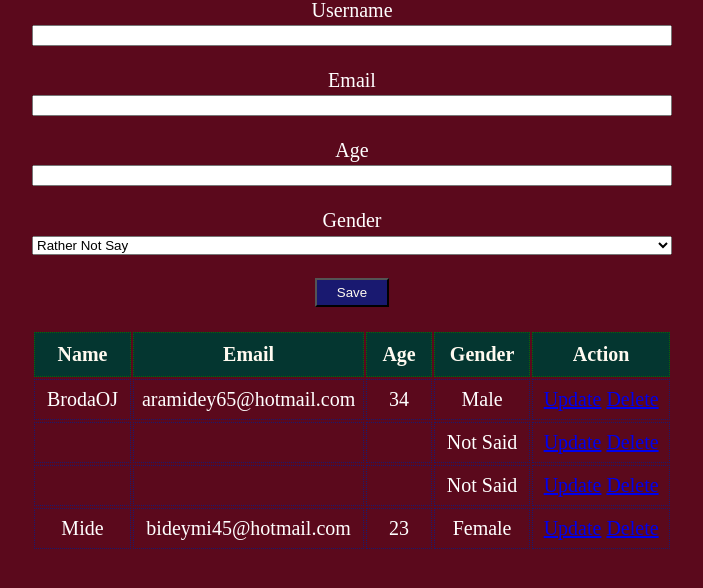
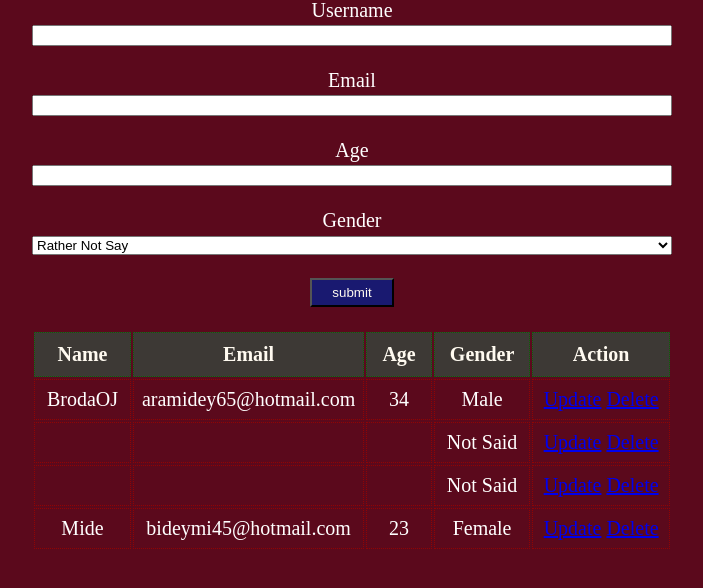
Before and after one commit to BrodaOJ56/Alt_school, a Flask app: page / in a window 1280 px wide. Shown: the part 102-690 px from the top of the page, without its empty margins (288-991 px from the left). Run offline with Flask 2, Linux system fonts and the light colour scheme; data comes from the database, SQL or seed files in the repository.

Commit message:
worked more on styling of the project

```diff
--- a/templates/models.html
+++ b/templates/models.html
@@ -34,14 +34,14 @@
       }
       th {
         width: 200px;
-        background-color: rgb(4, 54, 48);
+        background-color: #3d3935;
         color: floralwhite;
         padding: 10px;
         border: 1px dotted rgb(13, 99, 6);
       }
       td {
         padding: 8px;
-        border: 1px dotted midnightblue;
+        border: 1px dotted rgb(145, 4, 4);
       }
       button {
         background-color: midnightblue;
@@ -50,7 +50,7 @@
         cursor: pointer;
       }
       button:hover {
-        background-color: blue;
+        background-color: rgb(2, 29, 14);
         transition: 0.3s;
       }
       @media (max-width: 840px) {
@@ -86,7 +86,7 @@
         </select>
         <br />
         <br />
-        <button type="submit">Save</button>
+        <button type="submit">submit</button>
       </form>
 
       <br />
```
